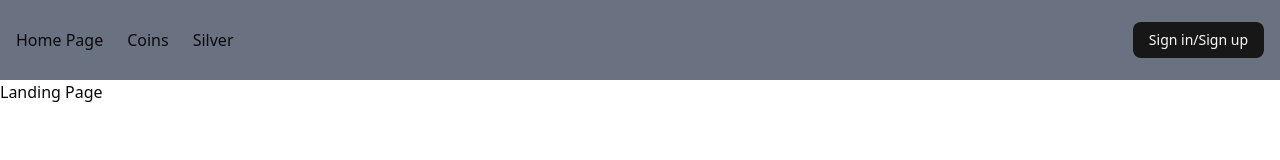
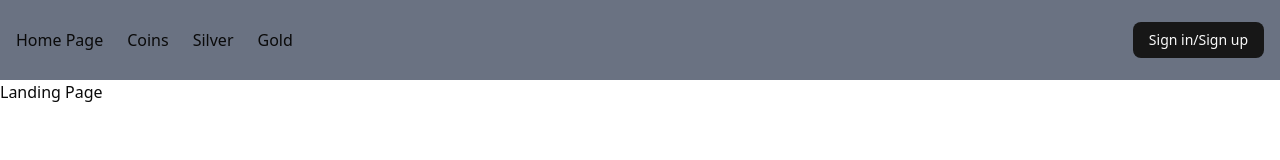
Before and after one commit to Jinxy2004/coin-store, a Next.js app: page / in a window 1280 px wide. Shown: the top 160 px of the page. Built offline with nearby package versions, Linux system fonts and the light colour scheme; no server answers.

Commit message:
Added gold coins route.

```diff
--- a/app/ui/landingPage/NavBar.tsx
+++ b/app/ui/landingPage/NavBar.tsx
@@ -28,6 +28,11 @@ const Navbar = async () => {
                   <p>Silver</p>
                 </Link>
               </li>
+              <li>
+                <Link href="/coins?type=gold">
+                  <p>Gold</p>
+                </Link>
+              </li>
             </ul>
 
             {isUserAuthenticated ? (
```
